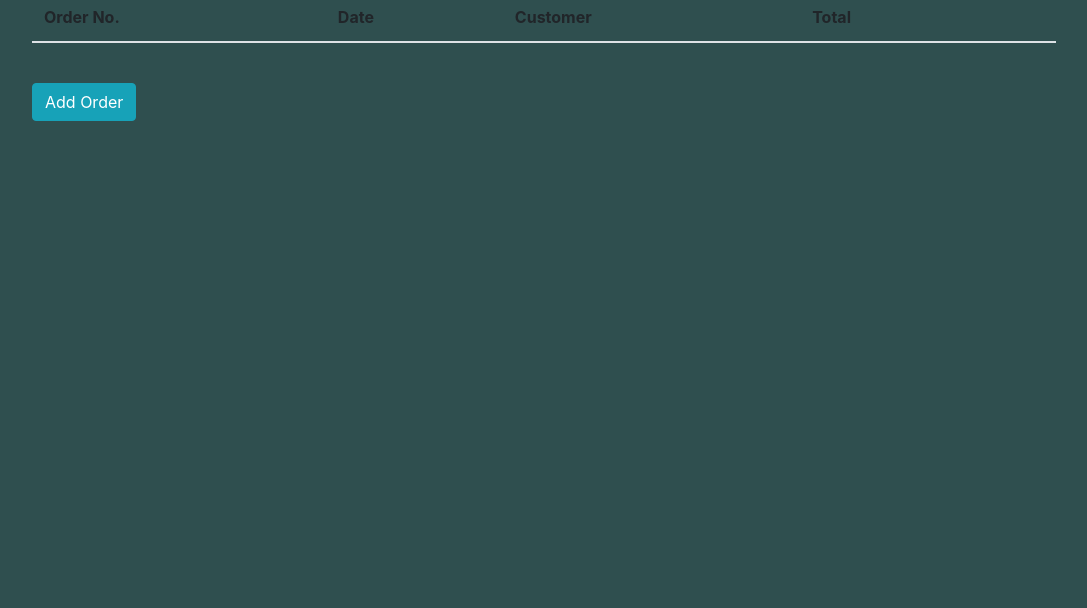
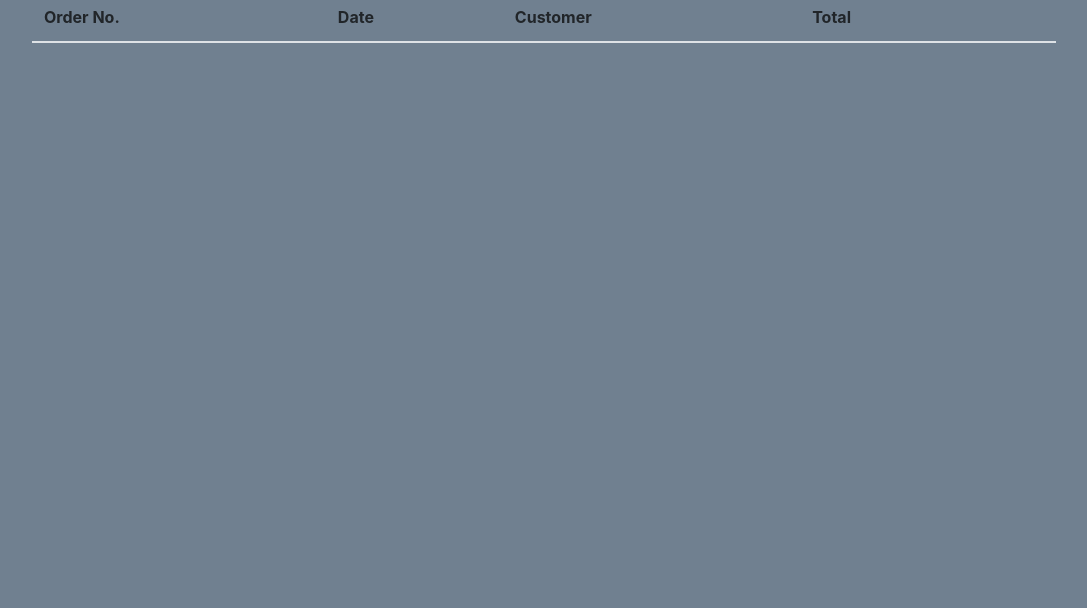
Before and after one commit to T-J-Whittington/oc-frontend, a plain HTML site: page index.html in a window 1280 px wide. Shown: the part 192-800 px from the top of the page, without its empty margins (96-1183 px from the left). Drawn offline with nearby package versions, Linux system fonts and the light colour scheme; no server answers.

Commit message:
Frontend Development
-Removed addOrder.
-Altered CSS to be less ugly.

```diff
--- a/css/addOrder.css
+++ /dev/null
@@ -1,10 +0,0 @@
-.body {
-    margin: 10%;
-    width: 80%;
-    background-color: darkslategrey;
-    color: beige;
-}
-
-.table-striped{
-    width: 100%;
-}
--- a/css/index.css
+++ b/css/index.css
@@ -1,7 +1,7 @@
 .body {
     margin: 10%;
     width: 80%;
-    background-color: darkslategrey;
+    background-color: slategrey;
     color: beige;
 }
 
--- a/index.html
+++ b/index.html
@@ -8,7 +8,7 @@
     <link rel="stylesheet" href="css/index.css"/>
     <link rel="stylesheet" href="vendor/twbs/bootstrap/dist/css/bootstrap.css"/>
 </head>
-<body style="background: darkslategrey">
+<body style="background: slategrey">
     <div class="body">
         <h1>Orders</h1>
         <table class="table table-striped">
@@ -25,7 +25,6 @@
             </tbody>
         </table>
         <br/>
-        <a href="addOrder.html" class="btn btn-info">Add Order</a>
     </div>
 </body>
 <script type="text/javascript" src="js/index.js"></script>
--- a/js/index.js
+++ b/js/index.js
@@ -1,10 +1,4 @@
 $(document).ready(function(){
-    // $.ajax({ url: "backend", "OrderController", "getOrders",
-    //     context: document.body,
-    //     success: function(){
-    //         alert("done");
-    //     }});
-
     $.get("http://localhost:8000/order/getorders", function(response){ //This should be fixed to work with more than just symfony localhost
         console.log(response);
         let tableInsert = "";
--- a/js/viewOrder.js
+++ b/js/viewOrder.js
@@ -1,10 +1,4 @@
 $(document).ready(function(){
-    // $.ajax({ url: "backend", "OrderController", "getOrders",
-    //     context: document.body,
-    //     success: function(){
-    //         alert("done");
-    //     }});
-
     let urlID = new URLSearchParams(document.location.search.substring(1)).get('id').toString();
 
     $.get("http://localhost:8000/order/getorder?id=" + urlID, function(response){ //This should be fixed to work with more than just symfony localhost
```
